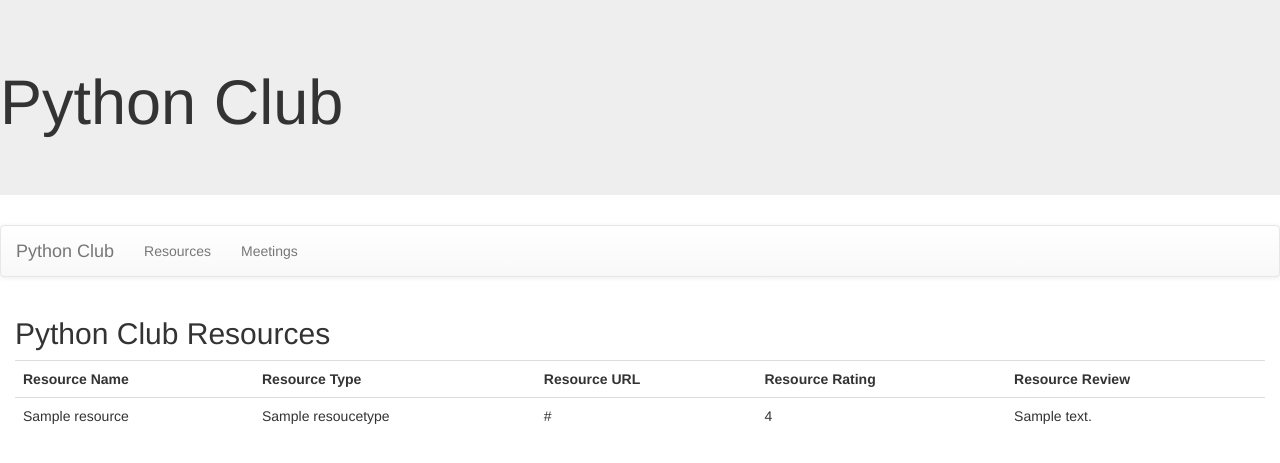
After one commit to ChristyThom/PythonClubProject, a Django app: template ClubApp/templates/ClubApp/resources.html in a window 1280 px wide. The commit adds this page. Shown: the top 463 px of the page. Run offline with Django 3.2, Linux system fonts and the light colour scheme; the template is opened without the code that fills it: most values are stand-ins (such as "Sample title", 1, 10 or a date in 2020); some libraries are stand-ins or nearby versions.

Commit message:
Upload for Assignment Six

```diff
--- a/ClubApp/models.py
+++ b/ClubApp/models.py
@@ -1,5 +1,6 @@
 from django.db import models
 from django.contrib.auth.models import User
+
 
 # Create your models here.
 
--- /dev/null
+++ b/ClubApp/templates/ClubApp/resources.html
@@ -0,0 +1,24 @@
+{% extends 'base.html' %}
+{% block content %}
+
+<h2> Python Club Resources </h2>
+<table class="table">
+<tr>
+    <th>Resource Name</th>
+    <th>Resource Type</th>
+    <th>Resource URL</th>
+    <th>Resource Rating</th>
+    <th>Resource Review</th>
+</tr>
+{% for r in resources_list %}
+<tr>
+    <td>{{r.resourcename}}</td>
+    <td>{{r.resoucetype}}</td>
+    <td>{{r.resouceURL}}</td>
+    <td>{{r.rating}}</td>
+    <td>{{r.reviewtext}}</td>
+</tr>
+{% endfor %}
+</table>
+
+{% endblock %}
--- a/ClubApp/templates/base.html
+++ b/ClubApp/templates/base.html
@@ -16,8 +16,8 @@
 <a class="navbar-brand" href="{% url 'index' %}">Python Club</a>
 </div>
 <ul class="nav navbar-nav">
-<li>Dummy</li>
-<li>Dummy</li>
+<li><a href="{% url 'resources' %}">Resources</a></li>
+<li><a href="{% url 'meeting' %}">Meetings</a></li>
 </ul>
 </div>
 </nav>
--- a/ClubApp/urls.py
+++ b/ClubApp/urls.py
@@ -2,5 +2,8 @@ from django.urls import path
 from . import views
 
 urlpatterns=[
-    path('', views.index, name='index')
+    path('', views.index, name='index'),
+    path('getResources/', views.getResources, name='resources'),
+    path('getMeeting/', views.getMeeting, name='meeting'),
+    path('meetingDetails/<int:id>', views.meetingDetails, name='meetingdetails'),
 ]
```
Also changed, not shown: ClubApp/templates/ClubApp/meeting.html (added, +20 -0 lines), ClubApp/templates/ClubApp/meetingdetails.html (added, +11 -0 lines), ClubApp/views.py (+18 -1 lines).
